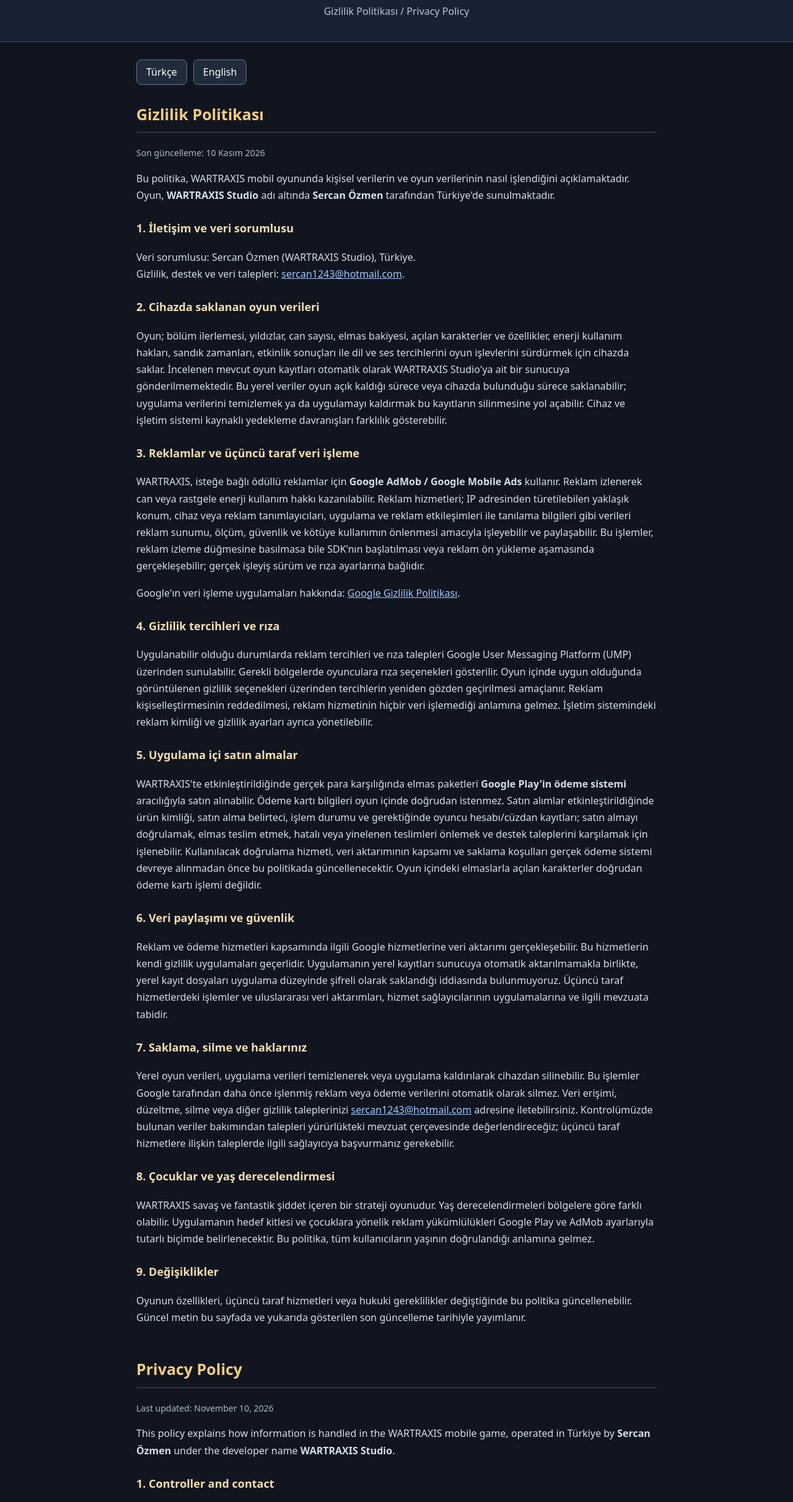
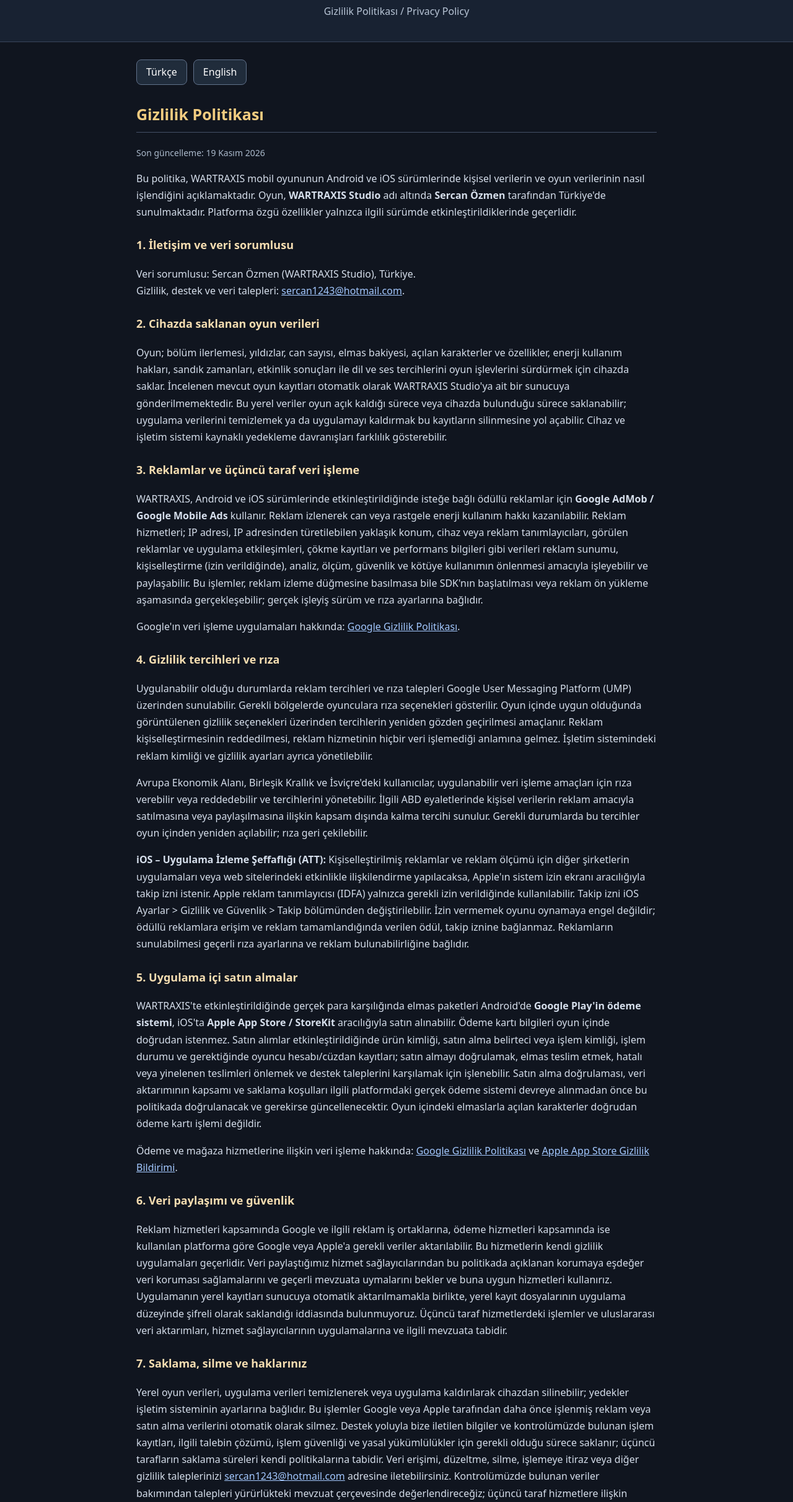
Before and after one commit to sercan121s/wartraxis-privacy, a plain HTML site: page index.html in a window 1280 px wide. Shown: the part 108-2532 px from the top of the page at 62% size. Drawn offline with Linux system fonts and the light colour scheme.

Commit message:
Update privacy policy for Android and iOS -

```diff
--- a/index.html
+++ b/index.html
@@ -29,49 +29,55 @@
 </nav>
 <section id="turkce" lang="tr">
   <h2>Gizlilik Politikası</h2>
-  <p class="meta">Son güncelleme: 10 Kasım 2026</p>
-  <p>Bu politika, WARTRAXIS mobil oyununda kişisel verilerin ve oyun verilerinin nasıl işlendiğini açıklamaktadır. Oyun, <strong>WARTRAXIS Studio</strong> adı altında <strong>Sercan Özmen</strong> tarafından Türkiye'de sunulmaktadır.</p>
+  <p class="meta">Son güncelleme: 19 Kasım 2026</p>
+  <p>Bu politika, WARTRAXIS mobil oyununun Android ve iOS sürümlerinde kişisel verilerin ve oyun verilerinin nasıl işlendiğini açıklamaktadır. Oyun, <strong>WARTRAXIS Studio</strong> adı altında <strong>Sercan Özmen</strong> tarafından Türkiye'de sunulmaktadır. Platforma özgü özellikler yalnızca ilgili sürümde etkinleştirildiklerinde geçerlidir.</p>
   <h3>1. İletişim ve veri sorumlusu</h3>
   <p>Veri sorumlusu: Sercan Özmen (WARTRAXIS Studio), Türkiye.<br>Gizlilik, destek ve veri talepleri: <a href="mailto:sercan1243@hotmail.com">sercan1243@hotmail.com</a>.</p>
   <h3>2. Cihazda saklanan oyun verileri</h3>
   <p>Oyun; bölüm ilerlemesi, yıldızlar, can sayısı, elmas bakiyesi, açılan karakterler ve özellikler, enerji kullanım hakları, sandık zamanları, etkinlik sonuçları ile dil ve ses tercihlerini oyun işlevlerini sürdürmek için cihazda saklar. İncelenen mevcut oyun kayıtları otomatik olarak WARTRAXIS Studio'ya ait bir sunucuya gönderilmemektedir. Bu yerel veriler oyun açık kaldığı sürece veya cihazda bulunduğu sürece saklanabilir; uygulama verilerini temizlemek ya da uygulamayı kaldırmak bu kayıtların silinmesine yol açabilir. Cihaz ve işletim sistemi kaynaklı yedekleme davranışları farklılık gösterebilir.</p>
   <h3>3. Reklamlar ve üçüncü taraf veri işleme</h3>
-  <p>WARTRAXIS, isteğe bağlı ödüllü reklamlar için <strong>Google AdMob / Google Mobile Ads</strong> kullanır. Reklam izlenerek can veya rastgele enerji kullanım hakkı kazanılabilir. Reklam hizmetleri; IP adresinden türetilebilen yaklaşık konum, cihaz veya reklam tanımlayıcıları, uygulama ve reklam etkileşimleri ile tanılama bilgileri gibi verileri reklam sunumu, ölçüm, güvenlik ve kötüye kullanımın önlenmesi amacıyla işleyebilir ve paylaşabilir. Bu işlemler, reklam izleme düğmesine basılmasa bile SDK'nın başlatılması veya reklam ön yükleme aşamasında gerçekleşebilir; gerçek işleyiş sürüm ve rıza ayarlarına bağlıdır.</p>
+  <p>WARTRAXIS, Android ve iOS sürümlerinde etkinleştirildiğinde isteğe bağlı ödüllü reklamlar için <strong>Google AdMob / Google Mobile Ads</strong> kullanır. Reklam izlenerek can veya rastgele enerji kullanım hakkı kazanılabilir. Reklam hizmetleri; IP adresi, IP adresinden türetilebilen yaklaşık konum, cihaz veya reklam tanımlayıcıları, görülen reklamlar ve uygulama etkileşimleri, çökme kayıtları ve performans bilgileri gibi verileri reklam sunumu, kişiselleştirme (izin verildiğinde), analiz, ölçüm, güvenlik ve kötüye kullanımın önlenmesi amacıyla işleyebilir ve paylaşabilir. Bu işlemler, reklam izleme düğmesine basılmasa bile SDK'nın başlatılması veya reklam ön yükleme aşamasında gerçekleşebilir; gerçek işleyiş sürüm ve rıza ayarlarına bağlıdır.</p>
   <p>Google'ın veri işleme uygulamaları hakkında: <a href="https://policies.google.com/privacy" rel="noopener noreferrer">Google Gizlilik Politikası</a>.</p>
   <h3>4. Gizlilik tercihleri ve rıza</h3>
   <p>Uygulanabilir olduğu durumlarda reklam tercihleri ve rıza talepleri Google User Messaging Platform (UMP) üzerinden sunulabilir. Gerekli bölgelerde oyunculara rıza seçenekleri gösterilir. Oyun içinde uygun olduğunda görüntülenen gizlilik seçenekleri üzerinden tercihlerin yeniden gözden geçirilmesi amaçlanır. Reklam kişiselleştirmesinin reddedilmesi, reklam hizmetinin hiçbir veri işlemediği anlamına gelmez. İşletim sistemindeki reklam kimliği ve gizlilik ayarları ayrıca yönetilebilir.</p>
+  <p>Avrupa Ekonomik Alanı, Birleşik Krallık ve İsviçre'deki kullanıcılar, uygulanabilir veri işleme amaçları için rıza verebilir veya reddedebilir ve tercihlerini yönetebilir. İlgili ABD eyaletlerinde kişisel verilerin reklam amacıyla satılmasına veya paylaşılmasına ilişkin kapsam dışında kalma tercihi sunulur. Gerekli durumlarda bu tercihler oyun içinden yeniden açılabilir; rıza geri çekilebilir.</p>
+  <p><strong>iOS – Uygulama İzleme Şeffaflığı (ATT):</strong> Kişiselleştirilmiş reklamlar ve reklam ölçümü için diğer şirketlerin uygulamaları veya web sitelerindeki etkinlikle ilişkilendirme yapılacaksa, Apple'ın sistem izin ekranı aracılığıyla takip izni istenir. Apple reklam tanımlayıcısı (IDFA) yalnızca gerekli izin verildiğinde kullanılabilir. Takip izni iOS Ayarlar &gt; Gizlilik ve Güvenlik &gt; Takip bölümünden değiştirilebilir. İzin vermemek oyunu oynamaya engel değildir; ödüllü reklamlara erişim ve reklam tamamlandığında verilen ödül, takip iznine bağlanmaz. Reklamların sunulabilmesi geçerli rıza ayarlarına ve reklam bulunabilirliğine bağlıdır.</p>
   <h3>5. Uygulama içi satın almalar</h3>
-  <p>WARTRAXIS'te etkinleştirildiğinde gerçek para karşılığında elmas paketleri <strong>Google Play'in ödeme sistemi</strong> aracılığıyla satın alınabilir. Ödeme kartı bilgileri oyun içinde doğrudan istenmez. Satın alımlar etkinleştirildiğinde ürün kimliği, satın alma belirteci, işlem durumu ve gerektiğinde oyuncu hesabı/cüzdan kayıtları; satın almayı doğrulamak, elmas teslim etmek, hatalı veya yinelenen teslimleri önlemek ve destek taleplerini karşılamak için işlenebilir. Kullanılacak doğrulama hizmeti, veri aktarımının kapsamı ve saklama koşulları gerçek ödeme sistemi devreye alınmadan önce bu politikada güncellenecektir. Oyun içindeki elmaslarla açılan karakterler doğrudan ödeme kartı işlemi değildir.</p>
+  <p>WARTRAXIS'te etkinleştirildiğinde gerçek para karşılığında elmas paketleri Android'de <strong>Google Play'in ödeme sistemi</strong>, iOS'ta <strong>Apple App Store / StoreKit</strong> aracılığıyla satın alınabilir. Ödeme kartı bilgileri oyun içinde doğrudan istenmez. Satın alımlar etkinleştirildiğinde ürün kimliği, satın alma belirteci veya işlem kimliği, işlem durumu ve gerektiğinde oyuncu hesabı/cüzdan kayıtları; satın almayı doğrulamak, elmas teslim etmek, hatalı veya yinelenen teslimleri önlemek ve destek taleplerini karşılamak için işlenebilir. Satın alma doğrulaması, veri aktarımının kapsamı ve saklama koşulları ilgili platformdaki gerçek ödeme sistemi devreye alınmadan önce bu politikada doğrulanacak ve gerekirse güncellenecektir. Oyun içindeki elmaslarla açılan karakterler doğrudan ödeme kartı işlemi değildir.</p>
+  <p>Ödeme ve mağaza hizmetlerine ilişkin veri işleme hakkında: <a href="https://policies.google.com/privacy" rel="noopener noreferrer">Google Gizlilik Politikası</a> ve <a href="https://www.apple.com/legal/privacy/data/en/app-store/" rel="noopener noreferrer">Apple App Store Gizlilik Bildirimi</a>.</p>
   <h3>6. Veri paylaşımı ve güvenlik</h3>
-  <p>Reklam ve ödeme hizmetleri kapsamında ilgili Google hizmetlerine veri aktarımı gerçekleşebilir. Bu hizmetlerin kendi gizlilik uygulamaları geçerlidir. Uygulamanın yerel kayıtları sunucuya otomatik aktarılmamakla birlikte, yerel kayıt dosyaları uygulama düzeyinde şifreli olarak saklandığı iddiasında bulunmuyoruz. Üçüncü taraf hizmetlerdeki işlemler ve uluslararası veri aktarımları, hizmet sağlayıcılarının uygulamalarına ve ilgili mevzuata tabidir.</p>
+  <p>Reklam hizmetleri kapsamında Google ve ilgili reklam iş ortaklarına, ödeme hizmetleri kapsamında ise kullanılan platforma göre Google veya Apple'a gerekli veriler aktarılabilir. Bu hizmetlerin kendi gizlilik uygulamaları geçerlidir. Veri paylaştığımız hizmet sağlayıcılarından bu politikada açıklanan korumaya eşdeğer veri koruması sağlamalarını ve geçerli mevzuata uymalarını bekler ve buna uygun hizmetleri kullanırız. Uygulamanın yerel kayıtları sunucuya otomatik aktarılmamakla birlikte, yerel kayıt dosyalarının uygulama düzeyinde şifreli olarak saklandığı iddiasında bulunmuyoruz. Üçüncü taraf hizmetlerdeki işlemler ve uluslararası veri aktarımları, hizmet sağlayıcılarının uygulamalarına ve ilgili mevzuata tabidir.</p>
   <h3>7. Saklama, silme ve haklarınız</h3>
-  <p>Yerel oyun verileri, uygulama verileri temizlenerek veya uygulama kaldırılarak cihazdan silinebilir. Bu işlemler Google tarafından daha önce işlenmiş reklam veya ödeme verilerini otomatik olarak silmez. Veri erişimi, düzeltme, silme veya diğer gizlilik taleplerinizi <a href="mailto:sercan1243@hotmail.com">sercan1243@hotmail.com</a> adresine iletebilirsiniz. Kontrolümüzde bulunan veriler bakımından talepleri yürürlükteki mevzuat çerçevesinde değerlendireceğiz; üçüncü taraf hizmetlere ilişkin taleplerde ilgili sağlayıcıya başvurmanız gerekebilir.</p>
+  <p>Yerel oyun verileri, uygulama verileri temizlenerek veya uygulama kaldırılarak cihazdan silinebilir; yedekler işletim sisteminin ayarlarına bağlıdır. Bu işlemler Google veya Apple tarafından daha önce işlenmiş reklam veya satın alma verilerini otomatik olarak silmez. Destek yoluyla bize iletilen bilgiler ve kontrolümüzde bulunan işlem kayıtları, ilgili talebin çözümü, işlem güvenliği ve yasal yükümlülükler için gerekli olduğu sürece saklanır; üçüncü tarafların saklama süreleri kendi politikalarına tabidir. Veri erişimi, düzeltme, silme, işlemeye itiraz veya diğer gizlilik taleplerinizi <a href="mailto:sercan1243@hotmail.com">sercan1243@hotmail.com</a> adresine iletebilirsiniz. Kontrolümüzde bulunan veriler bakımından talepleri yürürlükteki mevzuat çerçevesinde değerlendireceğiz; üçüncü taraf hizmetlere ilişkin taleplerde ilgili sağlayıcıya başvurmanız gerekebilir. Rıza ve takip izinleri 4. bölümde açıklanan yollarla değiştirilebilir veya geri çekilebilir.</p>
   <h3>8. Çocuklar ve yaş derecelendirmesi</h3>
-  <p>WARTRAXIS savaş ve fantastik şiddet içeren bir strateji oyunudur. Yaş derecelendirmeleri bölgelere göre farklı olabilir. Uygulamanın hedef kitlesi ve çocuklara yönelik reklam yükümlülükleri Google Play ve AdMob ayarlarıyla tutarlı biçimde belirlenecektir. Bu politika, tüm kullanıcıların yaşının doğrulandığı anlamına gelmez.</p>
+  <p>WARTRAXIS savaş ve fantastik şiddet içeren bir strateji oyunudur. Yaş derecelendirmeleri bölgelere göre farklı olabilir. Uygulamanın hedef kitlesi ve çocuklara yönelik reklam yükümlülükleri Google Play, App Store ve AdMob ayarlarıyla tutarlı biçimde belirlenecektir. Bu politika, tüm kullanıcıların yaşının doğrulandığı anlamına gelmez.</p>
   <h3>9. Değişiklikler</h3>
   <p>Oyunun özellikleri, üçüncü taraf hizmetleri veya hukuki gereklilikler değiştiğinde bu politika güncellenebilir. Güncel metin bu sayfada ve yukarıda gösterilen son güncelleme tarihiyle yayımlanır.</p>
 </section>
 <section id="english" lang="en">
   <h2>Privacy Policy</h2>
-  <p class="meta">Last updated: November 10, 2026</p>
-  <p>This policy explains how information is handled in the WARTRAXIS mobile game, operated in Türkiye by <strong>Sercan Özmen</strong> under the developer name <strong>WARTRAXIS Studio</strong>.</p>
+  <p class="meta">Last updated: November 19, 2026</p>
+  <p>This policy explains how information is handled in the Android and iOS versions of the WARTRAXIS mobile game, operated in Türkiye by <strong>Sercan Özmen</strong> under the developer name <strong>WARTRAXIS Studio</strong>. Platform-specific features apply only when enabled in the relevant version.</p>
   <h3>1. Controller and contact</h3>
   <p>Data controller: Sercan Özmen (WARTRAXIS Studio), Türkiye.<br>Privacy, support and data requests: <a href="mailto:sercan1243@hotmail.com">sercan1243@hotmail.com</a>.</p>
   <h3>2. Locally stored game data</h3>
   <p>The game stores level progress, stars, lives, diamond balances, unlocked characters and traits, extra energy-use charges, chest timers, event results, language settings and audio preferences on the device to provide game functionality. The currently reviewed local save flows do not automatically send these records to a WARTRAXIS Studio server. Local records may remain on the device until app data is cleared or the app is uninstalled. Device and operating-system backup behavior may vary.</p>
   <h3>3. Advertising and third-party processing</h3>
-  <p>WARTRAXIS uses <strong>Google AdMob / Google Mobile Ads</strong> for optional rewarded advertisements. Players may watch ads to receive a life or a random extra energy-use charge. Advertising services may collect or share information such as approximate location inferred from IP addresses, device and advertising identifiers, app and ad interactions, and diagnostic data for ad delivery, measurement, security and fraud prevention. Depending on SDK initialization, ad preloading and consent settings, some processing may occur before a player chooses to watch an ad.</p>
+  <p>When enabled on Android and iOS, WARTRAXIS uses <strong>Google AdMob / Google Mobile Ads</strong> for optional rewarded advertisements. Players may watch ads to receive a life or a random extra energy-use charge. Advertising services may collect or share IP addresses, approximate location inferred from IP addresses, device and advertising identifiers, ads viewed and app interactions, crash logs and performance data for ad delivery, personalization (when permitted), analytics, measurement, security and fraud prevention. Depending on SDK initialization, ad preloading and consent settings, some processing may occur before a player chooses to watch an ad.</p>
   <p>See the <a href="https://policies.google.com/privacy" rel="noopener noreferrer">Google Privacy Policy</a> for details about Google's processing.</p>
   <h3>4. Consent and privacy choices</h3>
   <p>Where applicable, consent requests and advertising choices may be presented through the Google User Messaging Platform (UMP). Users in relevant regions can be shown consent options and, where available, can revisit their privacy choices in the game. Declining personalized advertising does not necessarily stop all data processing by advertising services. Operating-system advertising privacy settings can also be managed separately.</p>
+  <p>Users in the European Economic Area, the United Kingdom and Switzerland can accept or decline consent for applicable data processing purposes and manage their choices. In relevant US states, an option to opt out of the sale or sharing of personal data for advertising is offered. Where required, these preferences can be revisited in the game and consent can be withdrawn.</p>
+  <p><strong>iOS – App Tracking Transparency (ATT):</strong> Where data is to be linked with activity across other companies' apps or websites for personalized advertising or ad measurement, tracking permission is requested through Apple's system prompt. Apple's advertising identifier (IDFA) may be used only when the required permission is granted. Tracking permission can be changed in iOS Settings &gt; Privacy &amp; Security &gt; Tracking. Declining tracking does not prevent users from playing the game; access to rewarded ads and rewards for completing them are not conditional on tracking permission. Ad availability depends on applicable consent settings and ad supply.</p>
   <h3>5. In-app purchases</h3>
-  <p>When enabled, WARTRAXIS offers diamond packages for real-money purchase through <strong>Google Play's payment system</strong>. The game does not directly request payment card details. Once purchasing is enabled, product identifiers, purchase tokens, transaction status, and, where needed, account and wallet records may be processed to verify purchases, deliver diamonds, prevent duplicate fulfillment and handle support requests. This policy will be updated with the actual verification provider, data flows and retention arrangements before live purchasing is enabled. Unlocking characters using diamonds is not a direct payment-card transaction.</p>
+  <p>When enabled, WARTRAXIS offers diamond packages for real-money purchase through <strong>Google Play's payment system</strong> on Android and <strong>Apple App Store / StoreKit</strong> on iOS. The game does not directly request payment card details. Once purchasing is enabled, product identifiers, purchase tokens or transaction identifiers, transaction status and, where needed, account and wallet records may be processed to verify purchases, deliver diamonds, prevent duplicate fulfillment and handle support requests. Purchase verification, data transfers and retention arrangements will be confirmed and this policy updated if needed before live purchasing is enabled on the relevant platform. Unlocking characters using diamonds is not a direct payment-card transaction.</p>
+  <p>For store and payment processing, see the <a href="https://policies.google.com/privacy" rel="noopener noreferrer">Google Privacy Policy</a> and <a href="https://www.apple.com/legal/privacy/data/en/app-store/" rel="noopener noreferrer">Apple App Store Privacy Notice</a>.</p>
   <h3>6. Sharing and security</h3>
-  <p>Information may be transferred to relevant Google services in connection with advertising and payments, subject to their own privacy practices. Local game saves are not automatically uploaded to our server in the reviewed implementation; however, we do not claim that all local save files are encrypted at the application level. International processing and transfers may occur as part of third-party services, subject to applicable law.</p>
+  <p>Information may be transferred to Google and relevant advertising partners for advertising, and to Google or Apple for payments depending on the platform. Their own privacy practices apply. We require service providers with whom we share data to provide protection equivalent to that described in this policy and to comply with applicable law. Local game saves are not automatically uploaded to our server in the reviewed implementation; however, we do not claim that all local save files are encrypted at the application level. International processing and transfers may occur as part of third-party services, subject to applicable law.</p>
   <h3>7. Retention, deletion and your rights</h3>
-  <p>Local game records can generally be removed by clearing the app's data or uninstalling it. Doing so does not automatically delete advertising or purchase information previously processed by Google. For access, correction, deletion or other privacy requests, contact <a href="mailto:sercan1243@hotmail.com">sercan1243@hotmail.com</a>. Requests concerning information under our control will be assessed under applicable law; you may need to contact a third-party provider for information it controls.</p>
+  <p>Local game records can generally be removed by clearing the app's data or uninstalling it; backups depend on operating-system settings. Doing so does not automatically delete advertising or purchase information previously processed by Google or Apple. Information provided to us for support and transaction records under our control are retained only as long as needed to resolve the relevant request, protect transaction integrity and meet legal obligations; third-party retention periods are governed by their own policies. For access, correction, deletion, objection to processing or other privacy requests, contact <a href="mailto:sercan1243@hotmail.com">sercan1243@hotmail.com</a>. Requests concerning information under our control will be assessed under applicable law; you may need to contact a third-party provider for information it controls. Consent and tracking permissions can be changed or withdrawn as described in section 4.</p>
   <h3>8. Children and age ratings</h3>
-  <p>WARTRAXIS is a strategy game featuring combat and fantasy violence. Age ratings vary by territory. The intended audience and any child-related advertising obligations will be configured consistently with the game's Google Play and AdMob settings. This policy does not imply that every user's age is verified.</p>
+  <p>WARTRAXIS is a strategy game featuring combat and fantasy violence. Age ratings vary by territory. The intended audience and any child-related advertising obligations will be configured consistently with the game's Google Play, App Store and AdMob settings. This policy does not imply that every user's age is verified.</p>
   <h3>9. Updates</h3>
   <p>We may update this policy when game features, third-party services or legal requirements change. The current version and its last-updated date will be available on this page.</p>
 </section>
```
